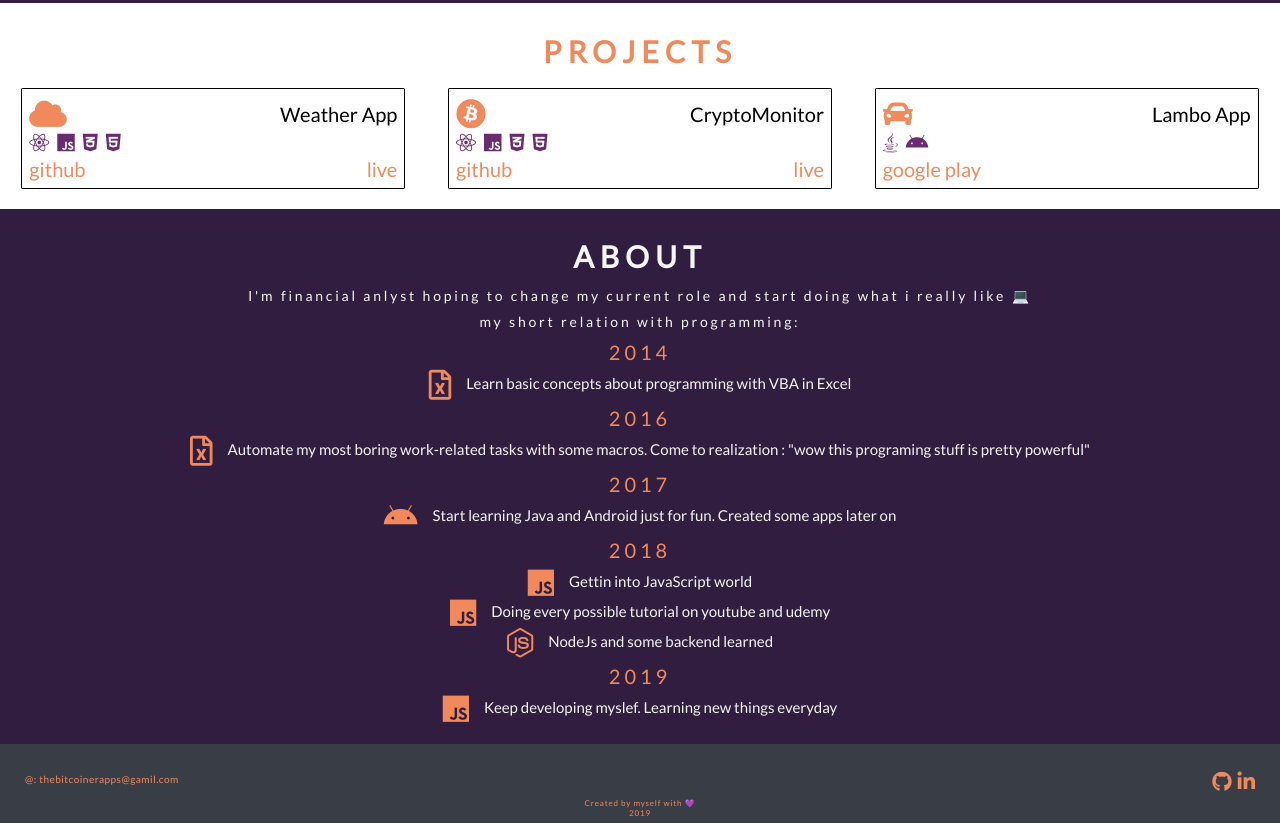
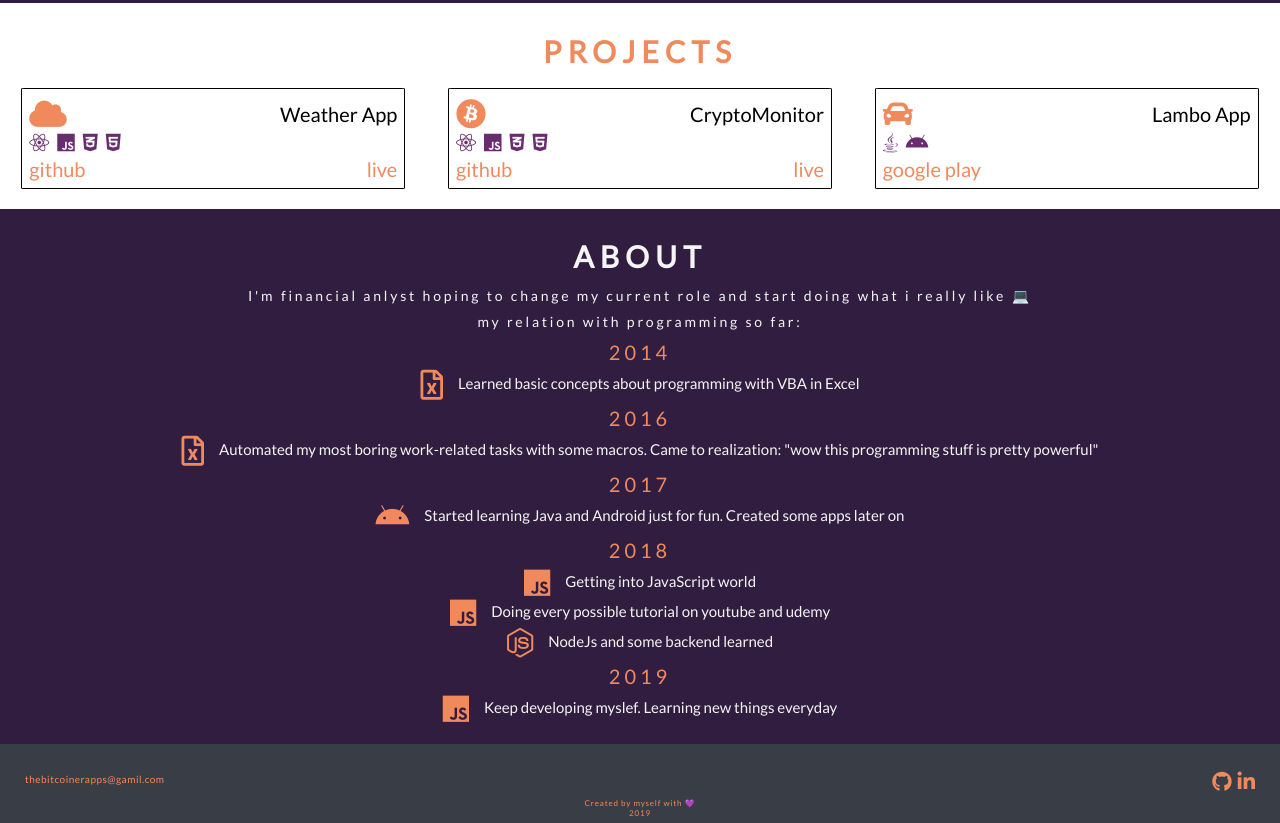
Before and after one commit to thebitcoinerapps/MySite, a plain HTML site: page index.html in a window 1280 px wide. Shown: the part 997-1820 px from the top of the page. Drawn offline with Linux system fonts and the light colour scheme.

Commit message:
small layout updates

```diff
--- a/index.html
+++ b/index.html
@@ -220,33 +220,33 @@
     <section class="section-about" id="section-about">
         <h1>ABOUT</h1>
         <h2>I'm financial anlyst hoping to change my current role and start doing what i really like 💻 </h2>
-        <h2>my short relation with programming:</h2>
+        <h2>my relation with programming so far:</h2>
         <p>2014</p>
         <div class="about-history">
             <div class="about-text">
                 <i class="far fa-file-excel"></i>
-                <p>Learn basic concepts about programming with VBA  in Excel</p>
+                <p>Learned basic concepts about programming with VBA in Excel</p>
             </div>
         </div>
         <p>2016</p>
         <div class="about-history">
             <div class="about-text">
                 <i class="far fa-file-excel"></i>
-                <p>Automate my most boring work-related tasks with some macros. Come to realization : "wow this programing stuff is pretty powerful"</p>
+                <p>Automated my most boring work-related tasks with some macros. Came to realization: "wow this programming stuff is pretty powerful"</p>
             </div>
         </div>
         <p>2017</p>
         <div class="about-history">
             <div class="about-text">
                 <i class="fab fa-android"></i>
-                <p>Start learning Java and Android just for fun. Created some apps later on</p>
+                <p>Started learning Java and Android just for fun. Created some apps later on</p>
             </div>
         </div>
         <p>2018</p>
         <div class="about-history">
             <div class="about-text">
                 <i class="fab fa-js"></i>
-                <p>Gettin into JavaScript world</p>
+                <p>Getting into JavaScript world</p>
             </div>
             <div class="about-text">
                 <i class="fab fa-js"></i>
@@ -268,7 +268,7 @@
     <section class="footer-contact" id="section-contact">
         <div class="footer-container">
             <div class="contacts">
-                <p>@: thebitcoinerapps@gamil.com</p>
+                <p>thebitcoinerapps@gamil.com</p>
 
             </div>
 
```
